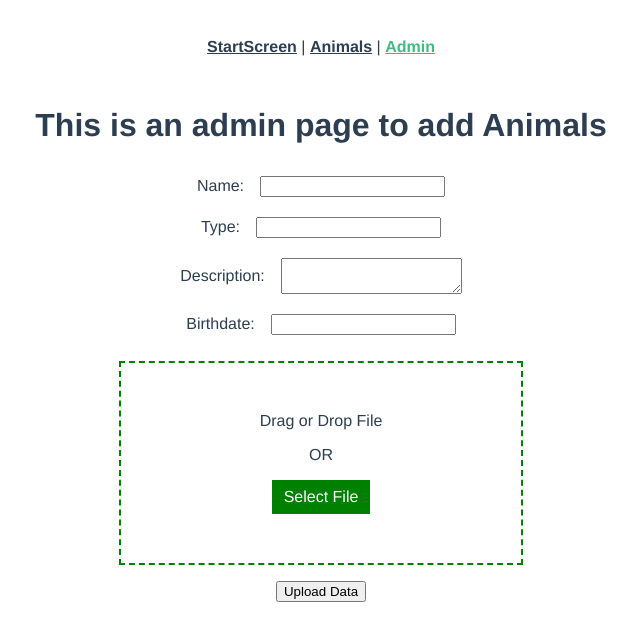
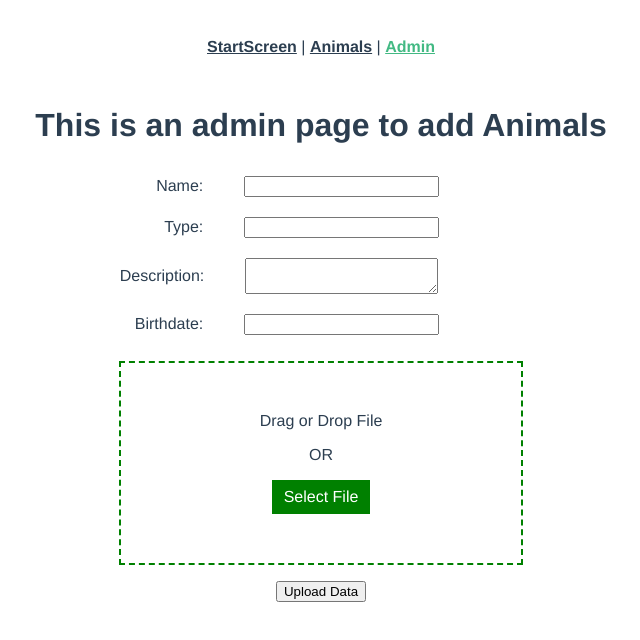
Before and after one commit to ndomenichelli/zoo-web, a Vue app: page /admin in a window 1280 px wide. Shown: the top 640 px of the page, without its empty margins (319-959 px from the left). Built offline with nearby package versions, Linux system fonts and the light colour scheme.

Commit message:
production build

```diff
--- a/src/views/admin-page.vue
+++ b/src/views/admin-page.vue
@@ -103,7 +103,7 @@ export default {
         dateAdded: Date.now()
       })
 
-      console.log('data ' + newAnimalsRef.key)
+      // console.log('data ' + newAnimalsRef.key)
       this.id = newAnimalsRef.key
     },
 
@@ -112,7 +112,7 @@ export default {
     },
 
     previewImage (event) {
-      console.log('previewImage')
+      // console.log('previewImage')
       this.uploadValue = 0
       this.img1 = null
       this.onUpload()
@@ -120,13 +120,13 @@ export default {
     // drop picture into dropbox
     drop (event) {
       this.imageData = event.dataTransfer.files[0]
-      console.log(this.imageData)
+      // console.log(this.imageData)
       this.previewImage()
     },
     // manually select picture
     selectedFile () {
       this.imageData = document.querySelector('.dropzoneFile').files[0]
-      console.log(this.imageData)
+      // console.log(this.imageData)
       this.previewImage()
     },
 
@@ -140,36 +140,36 @@ export default {
       // 1. 'state_changed' observer, called any time the state changes
       // 2. Error observer, called on failure
       // 3. Completion observer, called on successful completion
-      console.log('upload task check')
+      // console.log('upload task check')
       uploadTask.on(
         'state_changed',
         (snapshot) => {
           // Observe state change events such as progress, pause, and resume
           // Get task progress, including the number of bytes uploaded and the total number of bytes to be uploaded
-          const progress =
-            (snapshot.bytesTransferred / snapshot.totalBytes) * 100
-          console.log('Upload is ' + progress + '% done')
+          // const progress =
+          //   (snapshot.bytesTransferred / snapshot.totalBytes) * 100
+          // console.log('Upload is ' + progress + '% done')
           switch (snapshot.state) {
             case 'paused':
-              console.log('Upload is paused')
+              // console.log('Upload is paused')
               break
             case 'running':
-              console.log('Upload is running')
+              // console.log('Upload is running')
               break
           }
         },
-        (error) => {
-          // Handle unsuccessful uploads
-          console.log('Unsuccessful Upload: ' + error)
-        },
+        // (error) => {
+        //   // Handle unsuccessful uploads
+        //   // console.log('Unsuccessful Upload: ' + error)
+        // },
         () => {
           // Handle successful uploads on complete
           // For instance, get the download URL: https://firebasestorage.googleapis.com/...
           this.uploadValue = 100
           getDownloadURL(uploadTask.snapshot.ref).then((downloadURL) => {
-            console.log('File available at', downloadURL)
+            // console.log('File available at', downloadURL)
             this.img1 = downloadURL
-            console.log(this.img1)
+            // console.log(this.img1)
           })
         }
       )
@@ -187,7 +187,17 @@ export default {
     padding: 10px;
     column-gap: 16px;
     label {
-      align-items: left;
+      width: 30%;
+      text-align: right;
+    }
+    label + input {
+      width: 15%;
+      margin: 0 30% 0 2%;
+    }
+    label + textarea {
+      width: 15%;
+      margin: 0 30% 0 2%;
+      resize: vertical;
     }
   }
   .dropzone-container {
```
